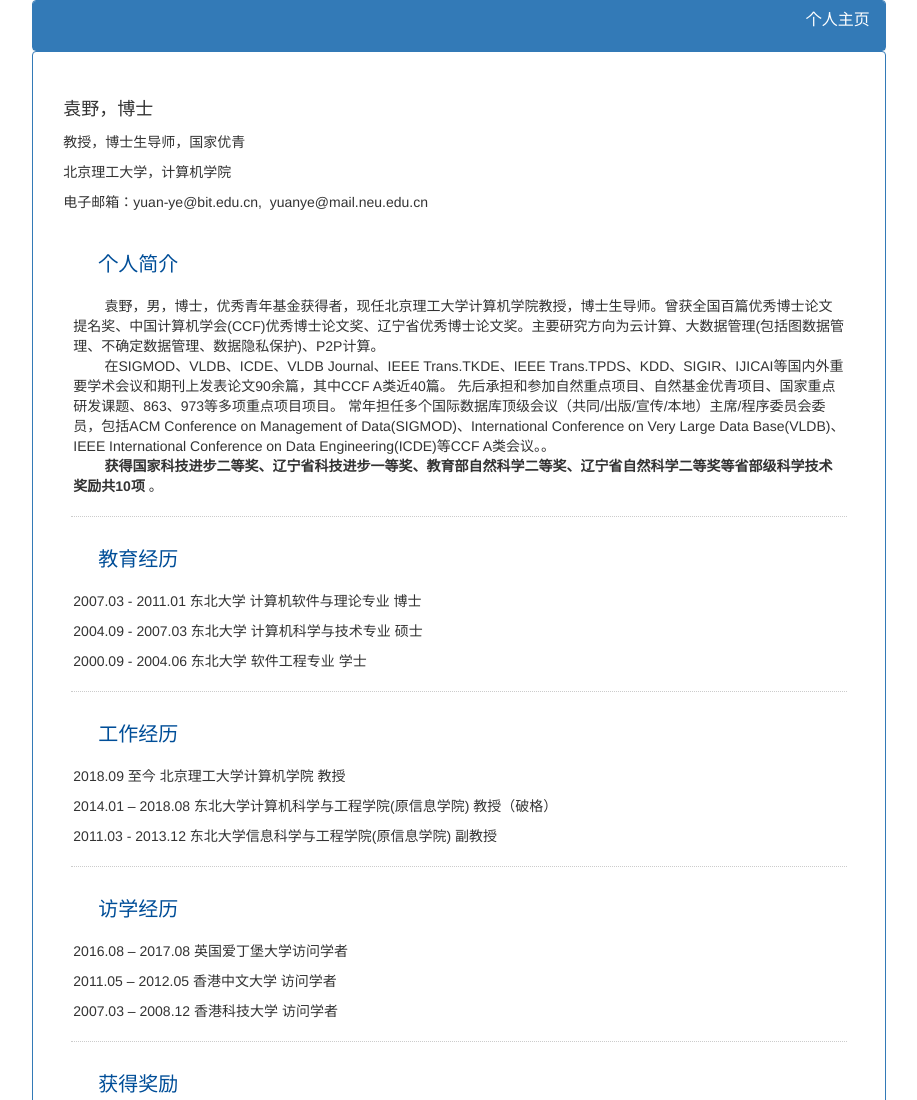
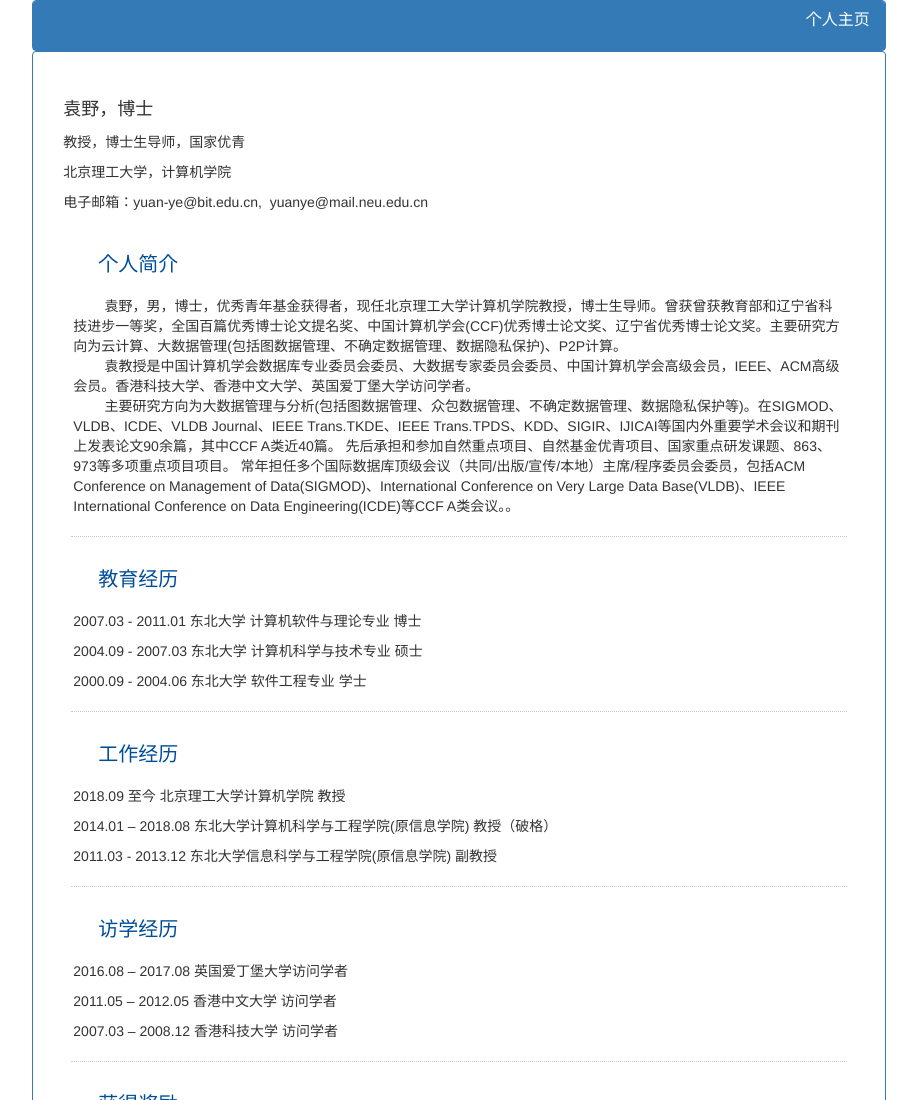
Before and after one commit to yeyuanbit/yeyuanbit.github.io, a plain HTML site: page index.html in a window 1280 px wide. Shown: the top 1100 px of the page, without its empty margins (181-1098 px from the left). Drawn offline with nearby package versions, Linux system fonts and the light colour scheme.

Commit message:
Update index.html

```diff
--- a/index.html
+++ b/index.html
@@ -145,15 +145,17 @@
 			<div class="con01_t">
 				<h4>个人简介</h4>
 				<p>
-					&nbsp;&nbsp;&nbsp;&nbsp;&nbsp;&nbsp;&nbsp;&nbsp;袁野，男，博士，优秀青年基金获得者，现任北京理工大学计算机学院教授，博士生导师。曾获全国百篇优秀博士论文提名奖、中国计算机学会(CCF)优秀博士论文奖、辽宁省优秀博士论文奖。主要研究方向为云计算、大数据管理(包括图数据管理、不确定数据管理、数据隐私保护)、P2P计算。
+					&nbsp;&nbsp;&nbsp;&nbsp;&nbsp;&nbsp;&nbsp;&nbsp;袁野，男，博士，优秀青年基金获得者，现任北京理工大学计算机学院教授，博士生导师。曾获曾获教育部和辽宁省科技进步一等奖，全国百篇优秀博士论文提名奖、中国计算机学会(CCF)优秀博士论文奖、辽宁省优秀博士论文奖。主要研究方向为云计算、大数据管理(包括图数据管理、不确定数据管理、数据隐私保护)、P2P计算。
 
-					</br>&nbsp;&nbsp;&nbsp;&nbsp;&nbsp;&nbsp;&nbsp;&nbsp;在SIGMOD、VLDB、ICDE、VLDB Journal、IEEE Trans.TKDE、IEEE Trans.TPDS、KDD、SIGIR、IJICAI等国内外重要学术会议和期刊上发表论文90余篇，其中CCF A类近40篇。
+
+					</br>&nbsp;&nbsp;&nbsp;&nbsp;&nbsp;&nbsp;&nbsp;&nbsp;袁教授是中国计算机学会数据库专业委员会委员、大数据专家委员会委员、中国计算机学会高级会员，IEEE、ACM高级会员。香港科技大学、香港中文大学、英国爱丁堡大学访问学者。
+				</br>&nbsp;&nbsp;&nbsp;&nbsp;&nbsp;&nbsp;&nbsp;&nbsp;主要研究方向为大数据管理与分析(包括图数据管理、众包数据管理、不确定数据管理、数据隐私保护等)。在SIGMOD、VLDB、ICDE、VLDB Journal、IEEE Trans.TKDE、IEEE Trans.TPDS、KDD、SIGIR、IJICAI等国内外重要学术会议和期刊上发表论文90余篇，其中CCF A类近40篇。
 
 					先后承担和参加自然重点项目、自然基金优青项目、国家重点研发课题、863、973等多项重点项目项目。
 
 					常年担任多个国际数据库顶级会议（共同/出版/宣传/本地）主席/程序委员会委员，包括ACM Conference on Management of Data(SIGMOD)、International Conference on Very Large Data Base(VLDB)、IEEE International Conference on Data Engineering(ICDE)等CCF A类会议。。
 
-					</br>&nbsp;&nbsp;&nbsp;&nbsp;&nbsp;&nbsp;&nbsp;&nbsp;<strong>获得国家科技进步二等奖、辽宁省科技进步一等奖、教育部自然科学二等奖、辽宁省自然科学二等奖等省部级科学技术奖励共10项</strong> 。
+
 
 				</p>
 
```
